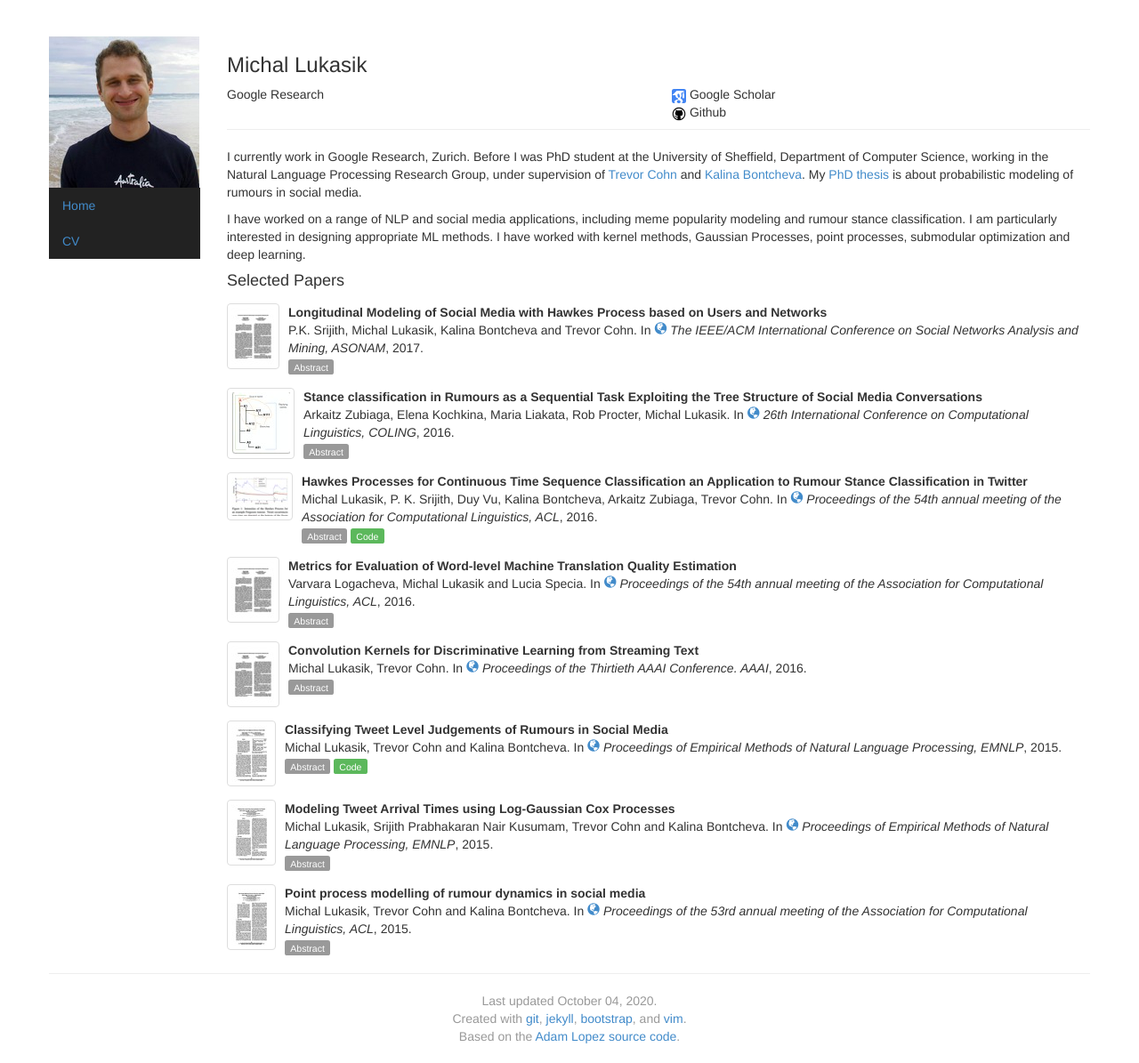
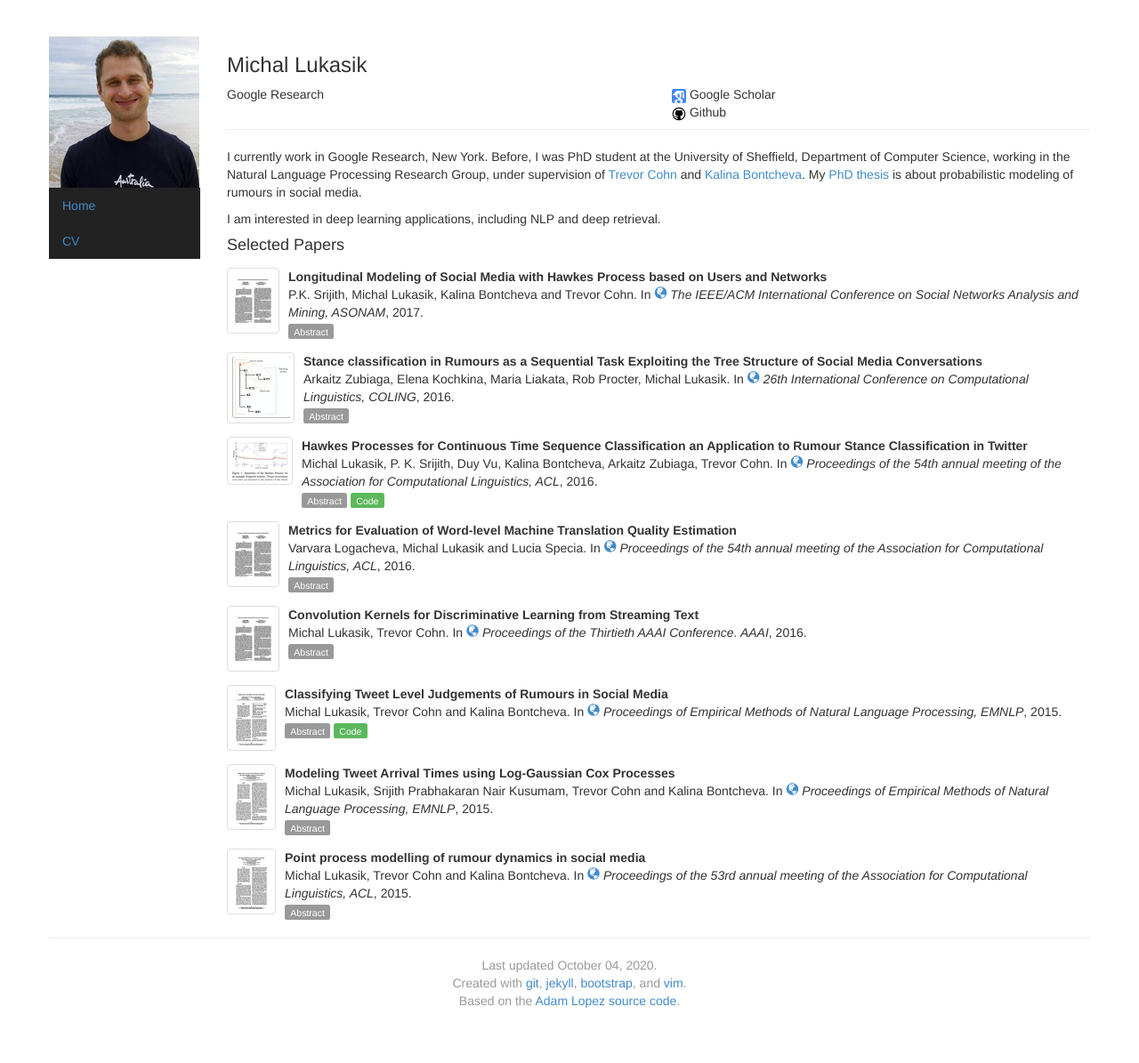
Before and after one commit to mlukasik/mlukasik.github.io, a Jekyll site: the page built from index.html, in a window 1280 px wide. Shown: the whole page at 89% size. Built offline with Jekyll 4.4.1, drawn with Linux system fonts in a browser that asks for light colours; after the commit the page ends 1155 px from its top, so only the background shows below that.

Commit message:
Update index.html

```diff
--- a/index.html
+++ b/index.html
@@ -33,13 +33,11 @@ news:
 </div>
 
 <p>
-I currently work in Google Research, Zurich.
-Before I was PhD student at the University of Sheffield, Department of Computer Science, working in the Natural Language Processing Research Group, under supervision of <a href="http://people.eng.unimelb.edu.au/tcohn/index.html" target="_blank">Trevor Cohn</a> and <a href="http://www.dcs.shef.ac.uk/~kalina/" target="_blank">Kalina Bontcheva</a>. My <a href="http://etheses.whiterose.ac.uk/19545/1/thesis.pdf" target="_blank">PhD thesis</a> is about probabilistic modeling of rumours in social media.<br />
+I currently work in Google Research, New York.
+Before, I was PhD student at the University of Sheffield, Department of Computer Science, working in the Natural Language Processing Research Group, under supervision of <a href="http://people.eng.unimelb.edu.au/tcohn/index.html" target="_blank">Trevor Cohn</a> and <a href="http://www.dcs.shef.ac.uk/~kalina/" target="_blank">Kalina Bontcheva</a>. My <a href="http://etheses.whiterose.ac.uk/19545/1/thesis.pdf" target="_blank">PhD thesis</a> is about probabilistic modeling of rumours in social media.<br />
 </p>
 <p>
-I have worked on a range of NLP and social media applications, including meme popularity modeling and rumour stance classification.
-I am particularly interested in designing appropriate ML methods.
-I have worked with kernel methods, Gaussian Processes, point processes, submodular optimization and deep learning.
+I am interested in deep learning applications, including NLP and deep retrieval.
 </p>
 
 </p>
```
